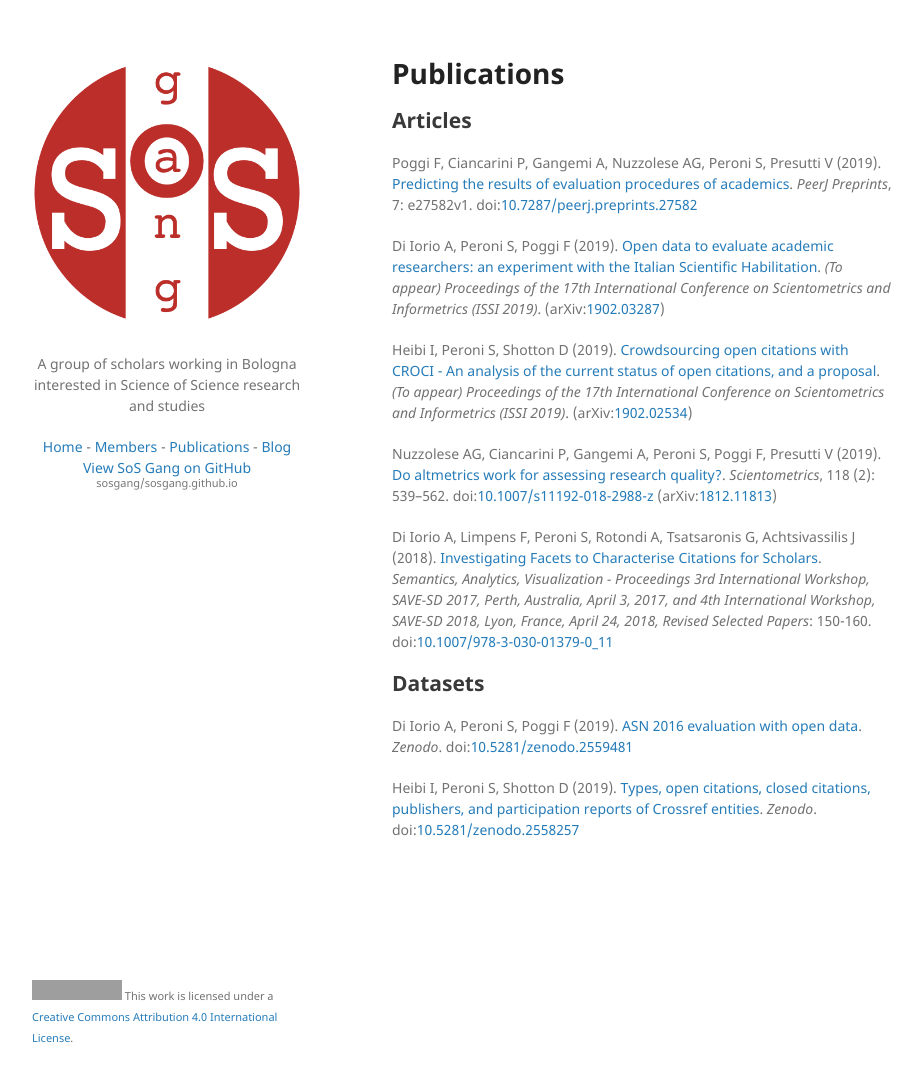
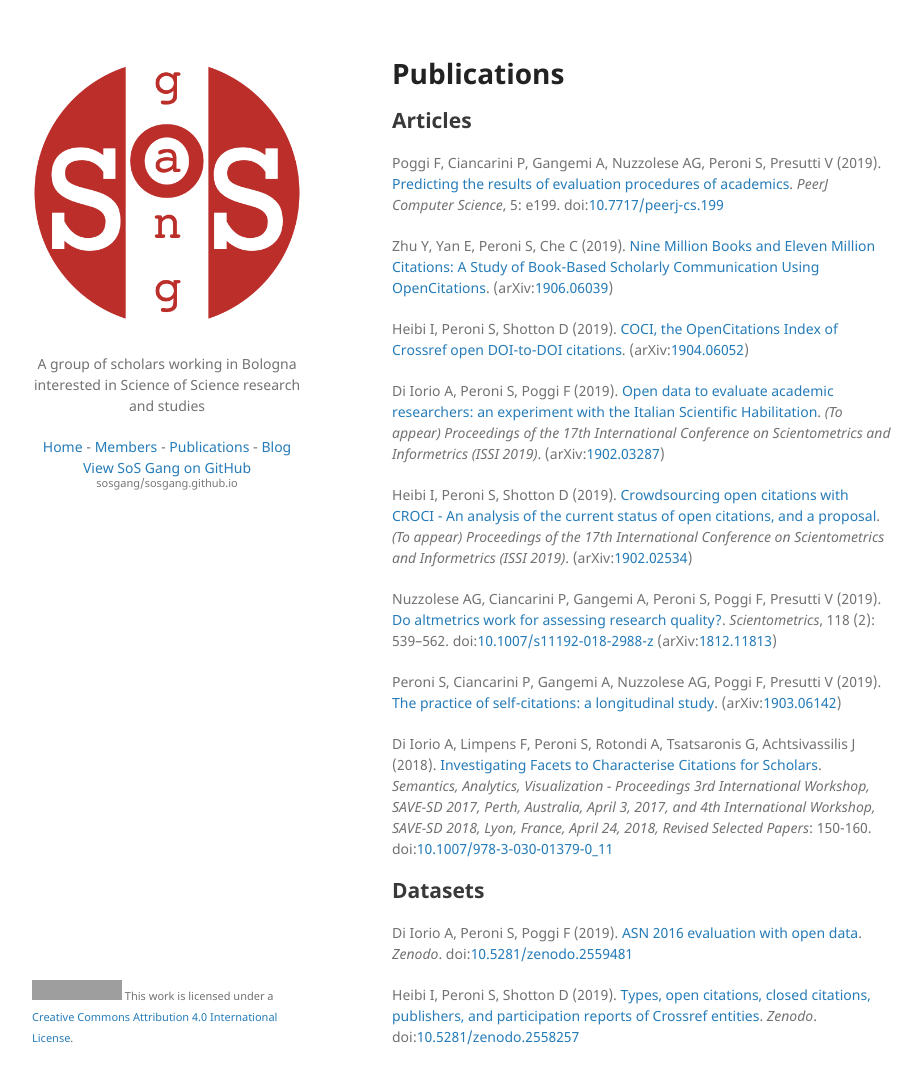
Before and after one commit to sosgang/sosgang.github.io, a Jekyll site: the page built from publications.md, in a window 1280 px wide and 1117 px high. Shown: the top 1084 px of the window, without its empty margins (178-1100 px from the left). Built offline with Jekyll 4.4.1, drawn with Linux system fonts in a browser that asks for light colours; grey boxes are pictures that could not be loaded.

Commit message:
Added new publications

```diff
--- a/_data/publications.yml
+++ b/_data/publications.yml
@@ -1,11 +1,23 @@
 - authors: Poggi F, Ciancarini P, Gangemi A, Nuzzolese AG, Peroni S, Presutti V
   year: 2019
   title: "Predicting the results of evaluation procedures of academics"
-  venue: PeerJ Preprints
-  volume: 7
-  pages: e27582v1
-  doi: 10.7287/peerj.preprints.27582
-  oa: https://doi.org/10.7287/peerj.preprints.27582
+  venue: PeerJ Computer Science
+  volume: 5
+  pages: e199
+  doi: 10.7717/peerj-cs.199
+  oa: https://doi.org/10.7717/peerj-cs.199
+
+- authors: Zhu Y, Yan E, Peroni S, Che C
+  year: 2019
+  title: "Nine Million Books and Eleven Million Citations: A Study of Book-Based Scholarly Communication Using OpenCitations"
+  oa: https://arxiv.org/pdf/1906.06039
+  arxiv: 1906.06039
+
+- authors: Heibi I, Peroni S, Shotton D
+  year: 2019
+  title: "COCI, the OpenCitations Index of Crossref open DOI-to-DOI citations"
+  oa: https://arxiv.org/pdf/1904.06052
+  arxiv: 1904.06052
 
 - authors: Di Iorio A, Peroni S, Poggi F
   year: 2019
@@ -32,6 +44,12 @@
   oa: https://arxiv.org/pdf/1812.11813
   arxiv: 1812.11813
 
+- authors: Peroni S, Ciancarini P, Gangemi A, Nuzzolese AG, Poggi F, Presutti V
+  year: 2019
+  title: "The practice of self-citations: a longitudinal study"
+  oa: https://arxiv.org/pdf/1903.06142
+  arxiv: 1903.06142
+
 - authors: Di Iorio A, Limpens F, Peroni S, Rotondi A, Tsatsaronis G, Achtsivassilis J
   year: 2018
   title: Investigating Facets to Characterise Citations for Scholars
```
